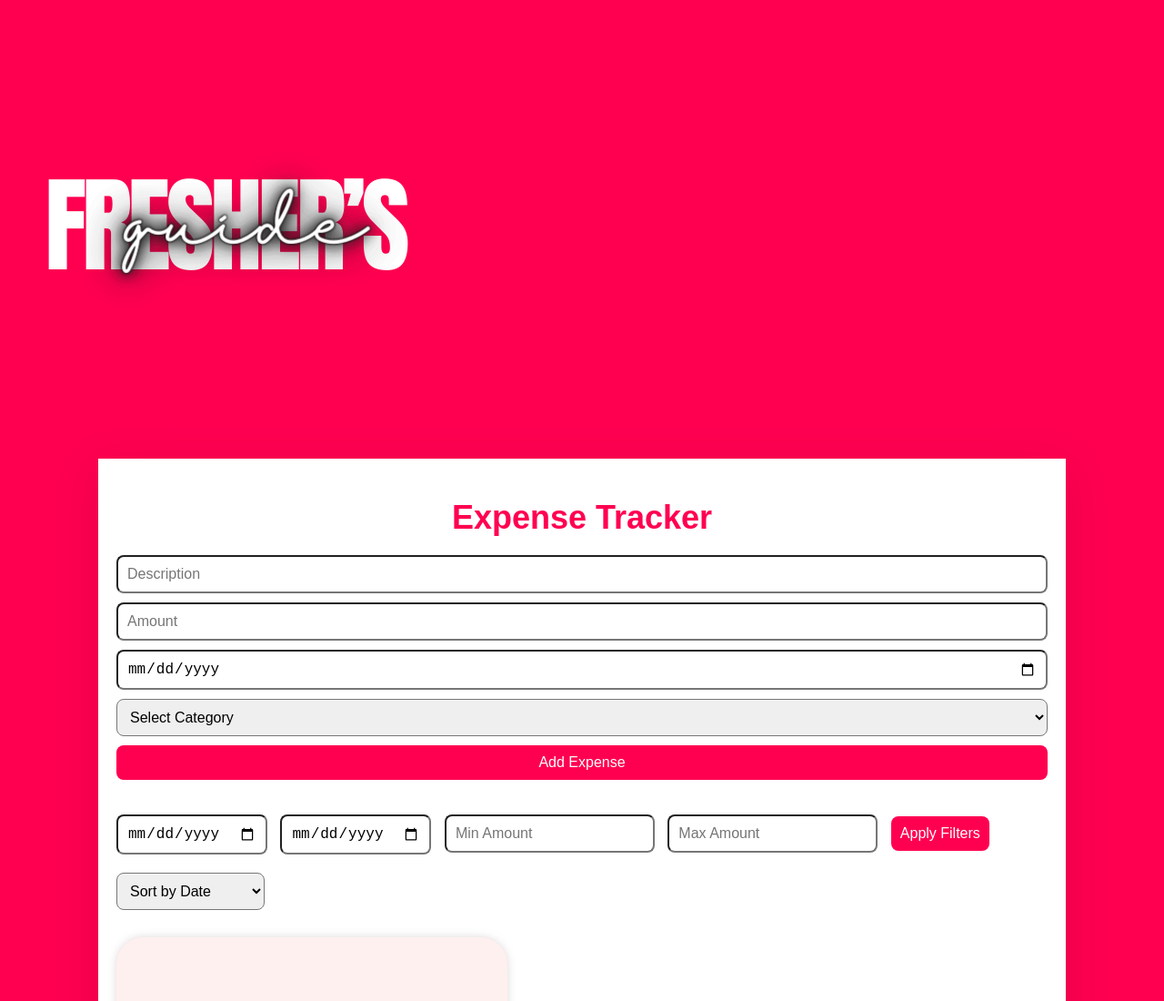
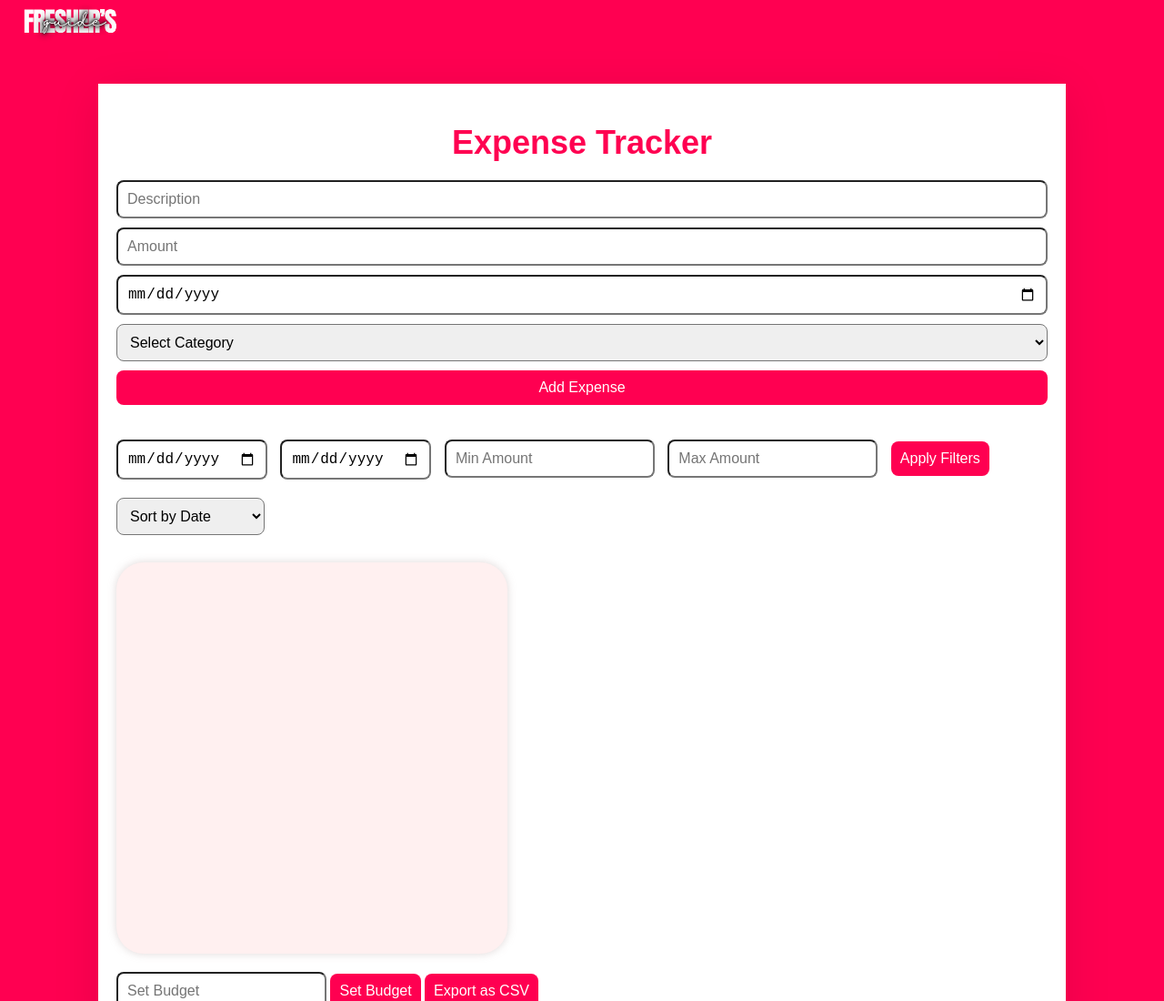
Before and after one commit to Adi1816/ExpenseTrackerAdv, a plain HTML site: page index.html in a window 1280 px wide. Shown: the top 1100 px of the page at 91% size. Drawn offline with nearby package versions, Linux system fonts and the light colour scheme; a web font is replaced by a local one.

Commit message:
Update styles.css

```diff
--- a/styles.css
+++ b/styles.css
@@ -12,6 +12,13 @@ body {
     font-size: 36px;
     color: #ff0051;
     margin-bottom: 20px;
+}
+
+img{
+    width: 10vw;
+    height: 10vw;
+    margin-top: -5vh;
+    margin-left: 1vw;
 }
 
 .container {
```
